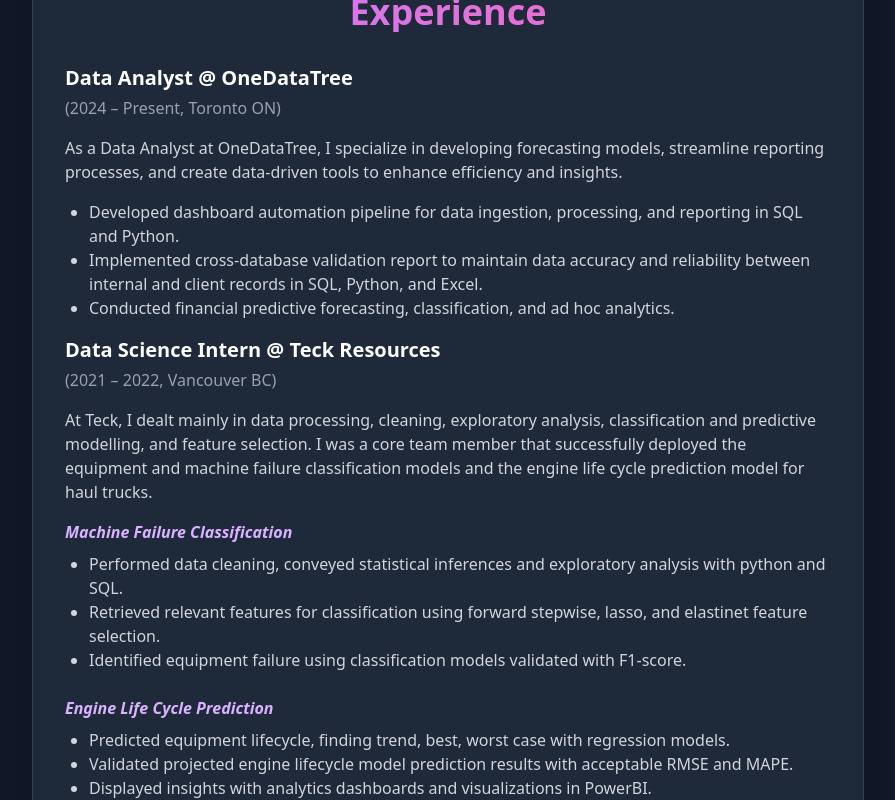
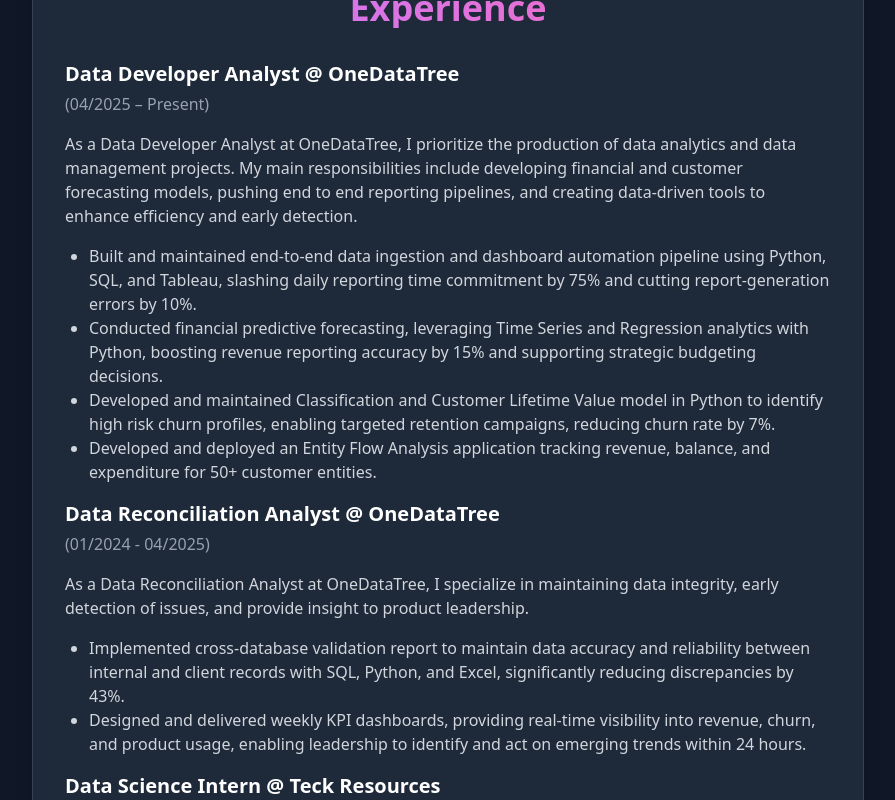
Before and after one commit to jack-li-2000/JackLiPortfolio, a SvelteKit app: page /generic in a window 1280 px wide. Shown: the part 1400-2200 px from the top of the page, without its empty margins (192-1087 px from the left). Built offline with nearby package versions, Linux system fonts and the light colour scheme.

Commit message:
Update +page.svelte
updated about me page with new role and experience

```diff
--- a/src/routes/generic/+page.svelte
+++ b/src/routes/generic/+page.svelte
@@ -15,7 +15,7 @@
     </div>
     <div class="text-center px-4 z-10">
       <h1 class="text-6xl font-bold mb-4 bg-clip-text text-transparent bg-gradient-to-r from-purple-400 to-pink-400">About Me</h1>
-      <p class="text-2xl mb-8 text-gray-200">Data Analyst & Visualization Specialist</p>
+      <p class="text-2xl mb-8 text-gray-200">Data Analyst & Scientist</p>
     </div>
   </section>
 
@@ -23,7 +23,7 @@
   <nav class="backdrop-blur-md bg-gray-900/80 sticky top-0 z-10 border-b border-white/10">
     <div class="max-w-7xl mx-auto px-4">
       <div class="flex justify-between items-center py-4">
-        <a href="{base}/" class="text-xl font-bold bg-clip-text text-transparent bg-gradient-to-r from-purple-400 to-pink-400">Data Analyst</a>
+        <!-- <a href="{base}/" class="text-xl font-bold bg-clip-text text-transparent bg-gradient-to-r from-purple-400 to-pink-400"> Home </a> -->
         <div class="flex space-x-6">
           <a href="{base}/" class="font-semibold text-gray-300 hover:text-purple-400 transition-colors">Projects</a>
           <a href="{base}/generic" class="font-semibold text-purple-400 transition-colors">About me</a>
@@ -53,7 +53,7 @@
         <h2 class="text-4xl font-bold mb-6 text-center bg-clip-text text-transparent bg-gradient-to-r from-purple-400 to-pink-400">Hello!</h2>
         <p class="text-gray-300 mb-8 text-center">
           I'm a data analyst with a passion for finding insight and telling stories through data.
-          I have an Honours B.Sc. in Statistics and Computational Cognitive Sciences from the University of Toronto,
+          I have an Honors B.Sc. in Statistics and Computational Cognitive Sciences from the University of Toronto,
           and a strong background in Computer Science.
         </p>
 
@@ -85,19 +85,36 @@
       <!-- Experience Section -->
       <div class="mb-12">
         <h2 class="text-4xl font-bold mb-8 text-center bg-clip-text text-transparent bg-gradient-to-r from-purple-400 to-pink-400">Experience</h2>
-        <!-- UofT -->
+        <!-- OneDataTree 2 -->
         <div>
-          <h3 class="text-xl font-bold mb-1 text-white">Data Analyst @ OneDataTree</h3>
-          <p class="text-gray-400 mb-4">(2024 – Present, Toronto ON)</p>
+          <h3 class="text-xl font-bold mb-1 text-white">Data Developer Analyst @ OneDataTree</h3>
+          <p class="text-gray-400 mb-4">(04/2025 – Present)</p>
 
           <p class="text-gray-300 mb-4">
-            As a Data Analyst at OneDataTree, I specialize in developing forecasting models, streamline reporting processes, and create data-driven tools to enhance efficiency and insights.
+            As a Data Developer Analyst at OneDataTree, I prioritize the production of data analytics and data management projects.
+            My main responsibilities include developing financial and customer forecasting models, pushing end to end reporting pipelines, and creating data-driven tools to enhance efficiency and early detection.
           </p>
 
           <ul class="list-disc pl-6 mb-4 text-gray-300">
-            <li>Developed dashboard automation pipeline for data ingestion, processing, and reporting in SQL and Python.</li>
-            <li>Implemented cross-database validation report to maintain data accuracy and reliability between internal and client records in SQL, Python, and Excel.</li>
-            <li>Conducted financial predictive forecasting, classification, and ad hoc analytics.</li>
+            <li>Built and maintained end-to-end data ingestion and dashboard automation pipeline using Python, SQL, and Tableau, slashing daily reporting time commitment by 75% and cutting report-generation errors by 10%.</li>
+            <li>Conducted financial predictive forecasting, leveraging Time Series and Regression analytics with Python, boosting revenue reporting accuracy by 15% and supporting strategic budgeting decisions.</li>
+            <li>Developed and maintained Classification and Customer Lifetime Value model in Python to identify high risk churn profiles, enabling targeted retention campaigns, reducing churn rate by 7%.</li>
+            <li>Developed and deployed an Entity Flow Analysis application tracking revenue, balance, and expenditure for 50+ customer entities.</li>
+          </ul>
+        </div>
+
+        <!-- OneDataTree 1 -->
+        <div>
+          <h3 class="text-xl font-bold mb-1 text-white">Data Reconciliation Analyst @ OneDataTree</h3>
+          <p class="text-gray-400 mb-4">(01/2024 - 04/2025)</p>
+
+          <p class="text-gray-300 mb-4">
+            As a Data Reconciliation Analyst at OneDataTree, I specialize in maintaining data integrity, early detection of issues, and provide insight to product leadership.
+          </p>
+
+          <ul class="list-disc pl-6 mb-4 text-gray-300">
+            <li>Implemented cross-database validation report to maintain data accuracy and reliability between internal and client records with SQL, Python, and Excel, significantly reducing discrepancies by 43%.</li>
+            <li>Designed and delivered weekly KPI dashboards, providing real-time visibility into revenue, churn, and product usage, enabling leadership to identify and act on emerging trends within 24 hours.</li>
           </ul>
         </div>
 
@@ -108,7 +125,7 @@
           </div> -->
 
           <h3 class="text-xl font-bold mb-1 text-white">Data Science Intern @ Teck Resources</h3>
-          <p class="text-gray-400 mb-4">(2021 – 2022, Vancouver BC)</p>
+          <p class="text-gray-400 mb-4">(08/2021 – 06/2022)</p>
 
           <p class="text-gray-300 mb-4">
             At Teck, I dealt mainly in data processing, cleaning, exploratory analysis, classification and predictive modelling, and feature selection.
@@ -118,18 +135,9 @@
           <div class="mb-6">
             <h4 class="font-semibold italic mb-2 text-purple-300">Machine Failure Classification</h4>
             <ul class="list-disc pl-6 mb-4 text-gray-300">
-              <li>Performed data cleaning, conveyed statistical inferences and exploratory analysis with python and SQL.</li>
-              <li>Retrieved relevant features for classification using forward stepwise, lasso, and elastinet feature selection.</li>
-              <li>Identified equipment failure using classification models validated with F1-score.</li>
-            </ul>
-          </div>
-
-          <div>
-            <h4 class="font-semibold italic mb-2 text-purple-300">Engine Life Cycle Prediction</h4>
-            <ul class="list-disc pl-6 mb-4 text-gray-300">
-              <li>Predicted equipment lifecycle, finding trend, best, worst case with regression models.</li>
-              <li>Validated projected engine lifecycle model prediction results with acceptable RMSE and MAPE.</li>
-              <li>Displayed insights with analytics dashboards and visualizations in PowerBI.</li>
+              <li>Performed data cleaning, conveyed statistical inferences, and conducted exploratory analysis with Python and SQL, resulting in a 22% reduction in daily reporting time commitment.</li>
+              <li>Retrieved relevant features for classification using ElasticNet feature selection, improving model precision and reducing overfitting, leading to 16% increase in detection rate.</li>
+              <li>Predicted equipment lifecycle trends to inform replace vs. maintain decisions using regression models, resulting in a 14% reduction in maintenance costs and a 10% increase in equipment uptime.</li>
             </ul>
           </div>
         </div>
```
